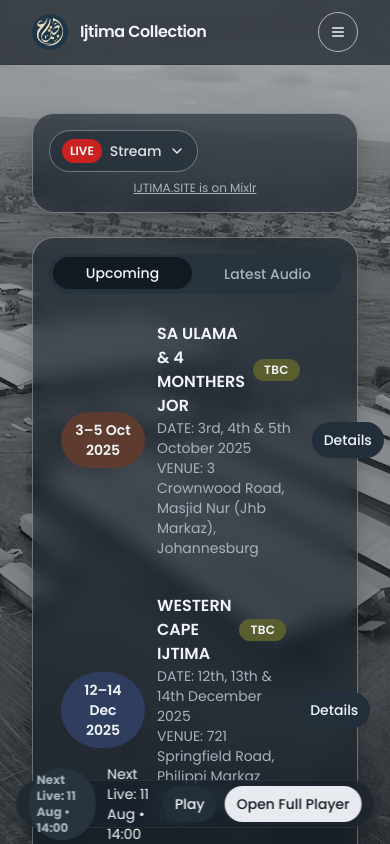
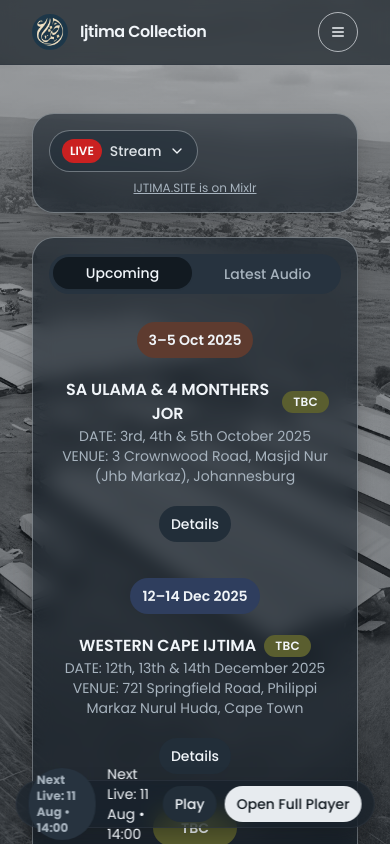
Before and after one commit to Simtechcds/ijtima-site, a React (Vite) app: page / in a window 390 px wide. Shown: the top 844 px of the page. Built offline with nearby package versions, Linux system fonts and the light colour scheme.

Commit message:
Refactor upcoming events view
Adjusted mobile view for upcoming events to stack date badges above event info. Standardized the "Back to Home" button color to a darker shade with a white border across all pages.

```diff
--- a/src/components/ui/button.tsx
+++ b/src/components/ui/button.tsx
@@ -21,7 +21,7 @@ const buttonVariants = cva(
         outlineBright:
           "bg-transparent text-foreground border border-[hsl(var(--foreground)/0.65)] hover:bg-[hsl(var(--foreground)/0.08)]",
         olive:
-          "bg-olive text-olive-foreground hover:bg-olive/90",
+          "bg-[hsl(var(--olive-dark))] text-olive-foreground border border-[hsl(var(--foreground))] hover:bg-[hsl(var(--olive))]",
       },
       size: {
         default: "h-10 px-4 py-2",
--- a/src/index.css
+++ b/src/index.css
@@ -40,6 +40,7 @@
 
     /* Custom brand accents */
     --olive: 47 9% 40%;
+    --olive-dark: 47 12% 30%;
     --olive-foreground: 0 0% 100%;
 
     /* Radii */
@@ -95,6 +96,7 @@
 
     /* Custom brand accents */
     --olive: 47 9% 40%;
+    --olive-dark: 47 12% 30%;
     --olive-foreground: 0 0% 100%;
 
     --sidebar-background: 210 28% 12%;
--- a/src/pages/Index.tsx
+++ b/src/pages/Index.tsx
@@ -41,12 +41,12 @@ const UpcomingList = memo(({ events }: { events: typeof mockEvents }) => {
   return (
     <ul className="space-y-3">
       {events.map((ev) => (
-        <li id={`ev-${ev.id}`} key={ev.id} className="event-card flex items-center gap-3 p-3 rounded-xl hover:bg-secondary/50 transition-colors">
-          <div className={`pill px-3 py-2 ${getMonthClass(ev.dateLabel)} text-sm font-semibold min-w-[84px] text-center`}>
+        <li id={`ev-${ev.id}`} key={ev.id} className="event-card flex flex-col md:flex-row items-start md:items-center gap-3 p-3 rounded-xl hover:bg-secondary/50 transition-colors">
+          <div className={`pill px-3 py-2 ${getMonthClass(ev.dateLabel)} text-sm font-semibold min-w-[84px] text-center self-center md:self-auto`}>
             {ev.dateLabel}
           </div>
-          <div className="flex-1 text-left">
-            <div className="flex items-center gap-2">
+          <div className="flex-1 text-left w-full mt-2 md:mt-0 text-center md:text-left">
+            <div className="flex items-center justify-center md:justify-start gap-2">
               <div className="font-semibold">{ev.title}</div>
               {ev.status === "TBC" ? (
                 <Badge className="badge-tbc uppercase tracking-wide">TBC</Badge>
@@ -57,7 +57,7 @@ const UpcomingList = memo(({ events }: { events: typeof mockEvents }) => {
             <div className="text-sm text-muted-foreground">DATE: {ev.detailsDate ?? ev.dateLabel}</div>
             <div className="text-sm text-muted-foreground">VENUE: {ev.venue ?? ev.city}</div>
           </div>
-          <div className="flex items-center gap-2">
+          <div className="flex items-center gap-2 mt-2 md:mt-0 w-full md:w-auto justify-center md:justify-start">
             <Link to={`/event/${ev.id}`} className="pressable"><Button size="sm" variant="secondary">Details</Button></Link>
 
           </div>
```
